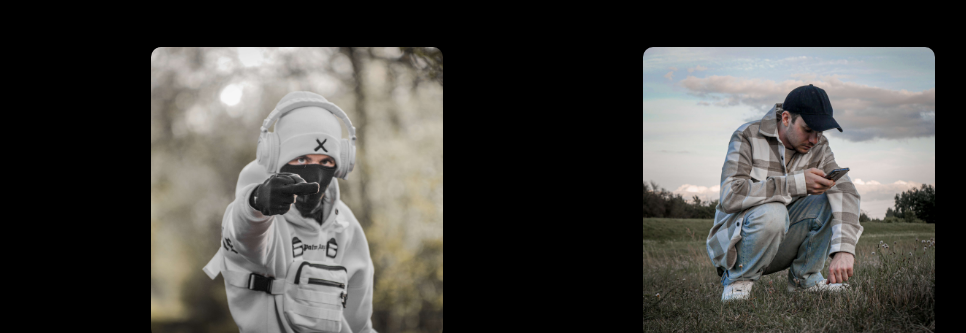
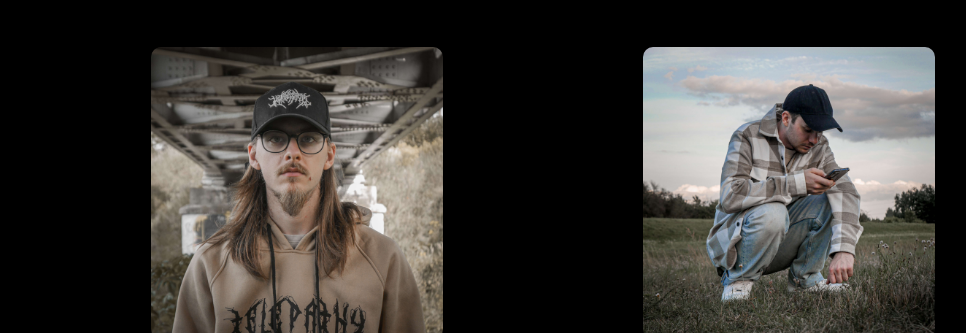
Before and after one commit to Mindnessmusic/mindnessmusic.github.io, a plain HTML site: page index.html in a window 1280 px wide. Shown: the part 857-1190 px from the top of the page, without its empty margins (97-1063 px from the left). Drawn offline with Linux system fonts and the light colour scheme.

Commit message:
Update index.html

```diff
--- a/index.html
+++ b/index.html
@@ -567,7 +567,7 @@ margin-top: 50px;
         <div class="work-list">
 
             <div class="work">
-                <img src="images/mindness3.png">
+                <img src="images/mindness4.png">
                 <div class="layer">
                     <h3 class="instagram-headrer">MINDNESS</h3>
                     <p class="instagram-opis"></p>
```
